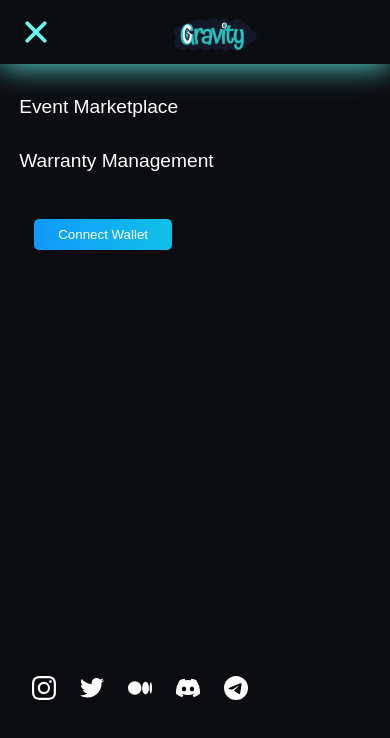
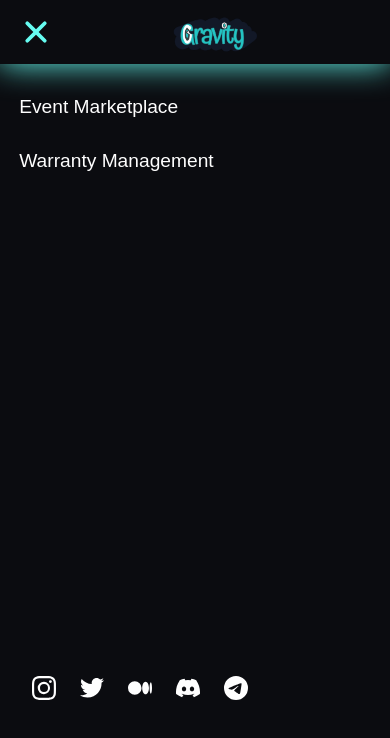
Before and after one commit to abhaykumarkanaujia/nft-gravity, a Next.js app: page /CreateEvent in a window 390 px wide. Both pictures are taken after a click on the icon 32 px from the left and 32 px from the top of the page. Shown: the top 738 px of the page. Built offline with nearby package versions, Linux system fonts and the light colour scheme.

Commit message:
minor changes

```diff
--- a/pages/_app.js
+++ b/pages/_app.js
@@ -100,13 +100,10 @@ function MyApp({ Component, pageProps }) {
           <MobileMenu open={MobileMenuIsOpen}>
             <ul>
               <li>
-                <NavItem href="#">Event Marketplace</NavItem>
+                <NavItem href="/marketplace">Event Marketplace</NavItem>
               </li>
               <li>
                 <NavItem href="/warranty">Warranty Management</NavItem>
-              </li>
-              <li>
-                <Button>Connect Wallet</Button>
               </li>
             </ul>
           </MobileMenu>
--- a/src/components/Header.js
+++ b/src/components/Header.js
@@ -243,7 +243,7 @@ export default function Header({ mobileMenu }) {
                 color: "white",
                 }}
                 css={{ tt: "capitalize" }}>
-                Select Network
+                {blockImage}
               </Dropdown.Button>
               <Dropdown.Menu
                   css={{
```
